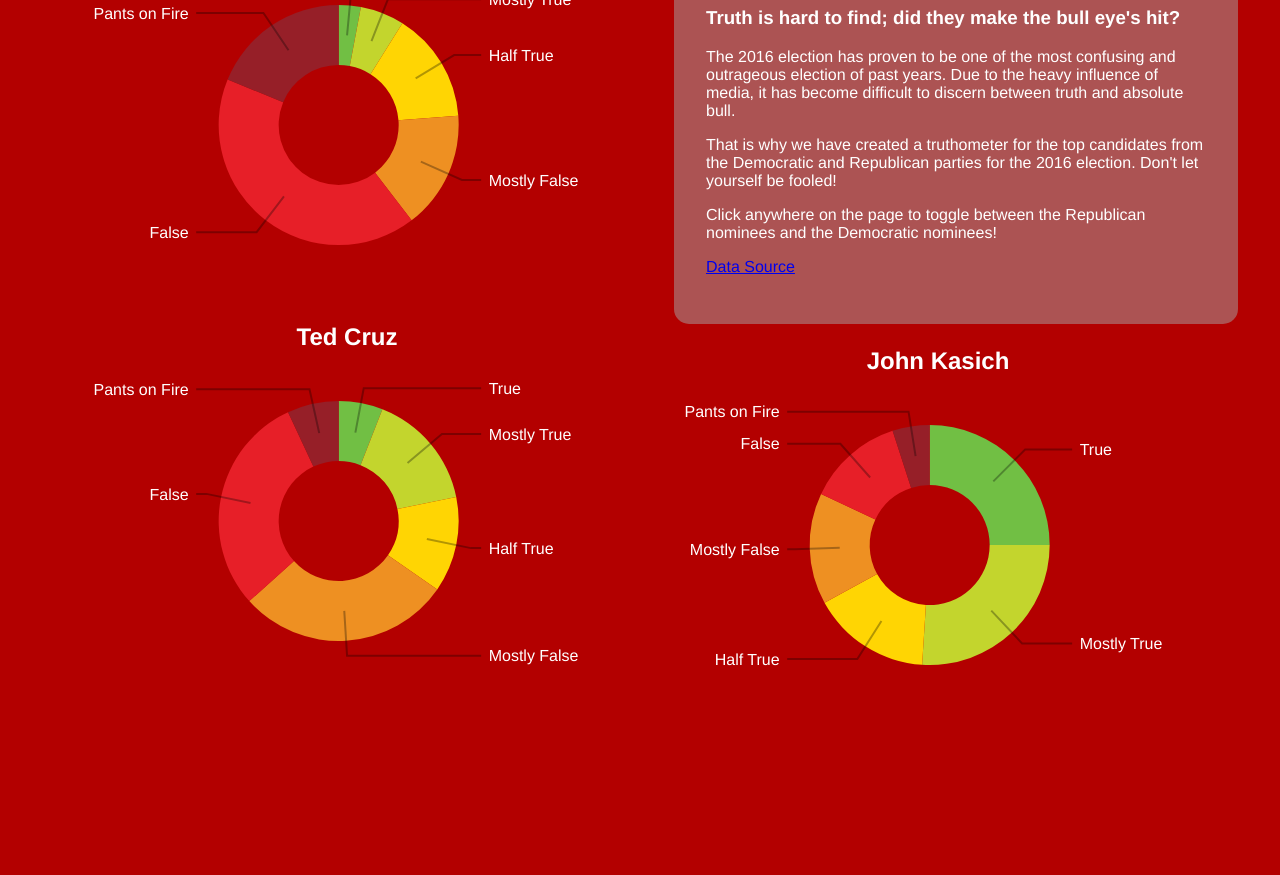
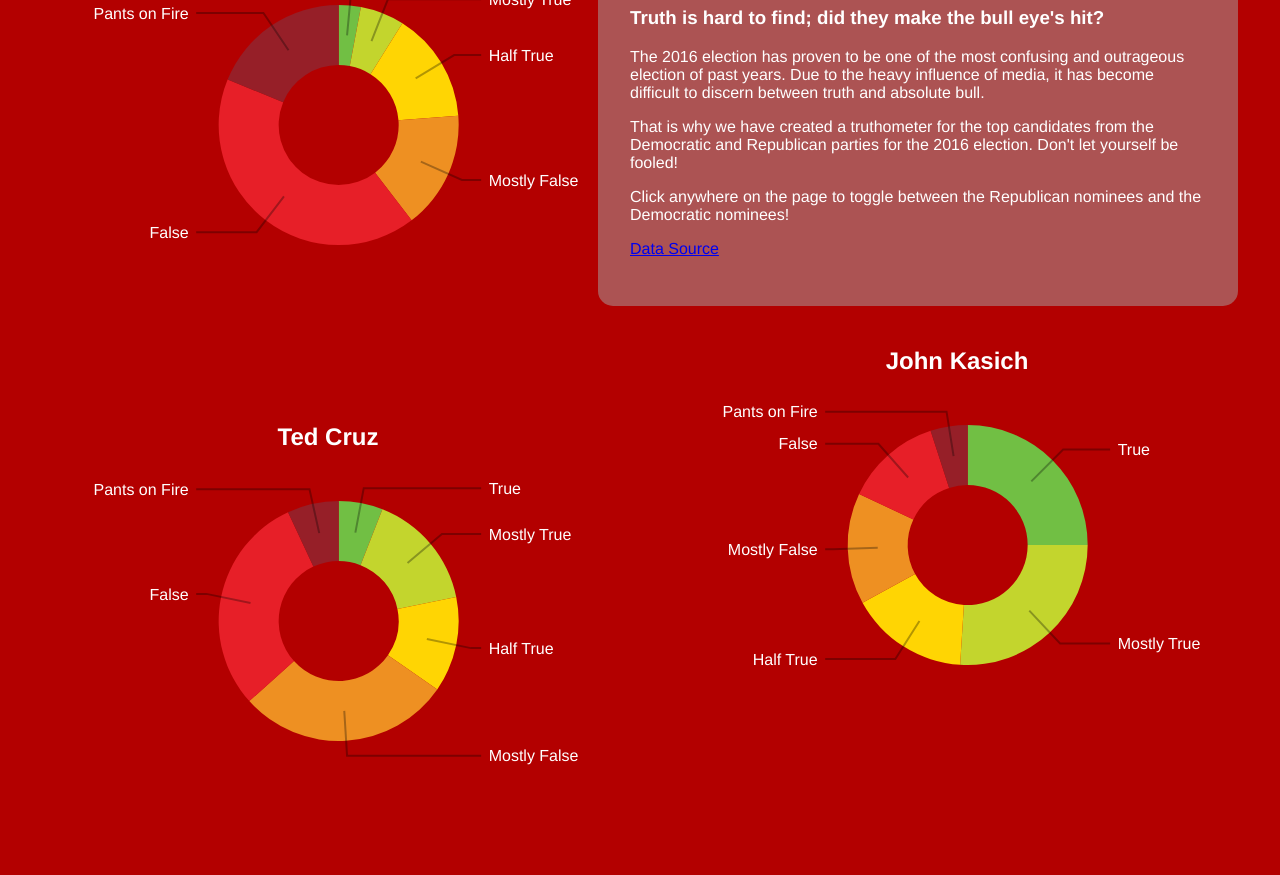
Before and after one commit to alicexue/money_matters, a plain HTML site: page index.html in a window 1280 px wide. Shown: the part 93-968 px from the top of the page. Before the commit the page ends 828 px from the top, so only its background shows below. Drawn offline with nearby package versions, Linux system fonts and the light colour scheme.

Commit message:
adjusted width

```diff
--- a/css/style.css
+++ b/css/style.css
@@ -28,15 +28,15 @@ polyline{
 
 
 .candidates{
-  height: 300px;
+  height: 50%;
   padding-left: 5%;
-  width: 550px;
+  width: 40%;
   margin-bottom: 7.5%;
 }
 
 .description{
   position: absolute;
-  width: 500px;
+  width: 45%;
   top: 0;
   right: 50px;
   border-radius: 15px;
```
